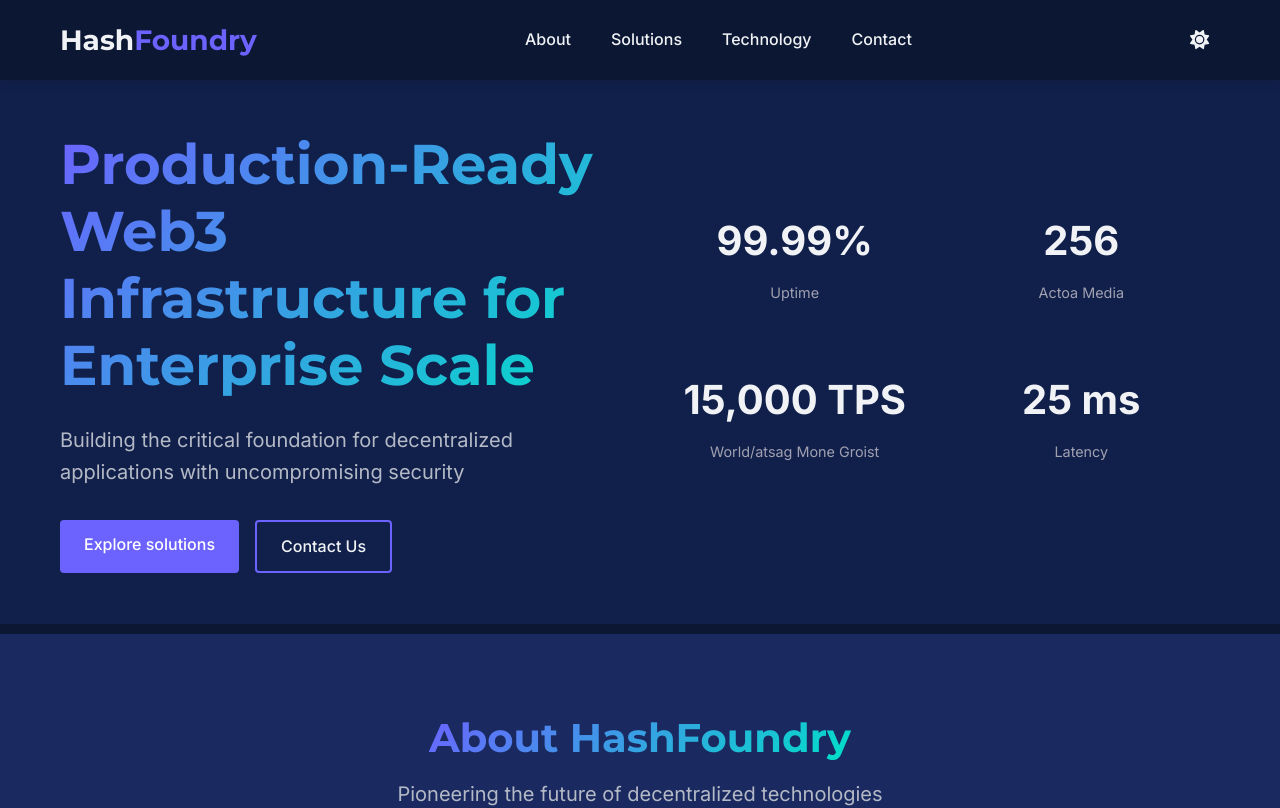
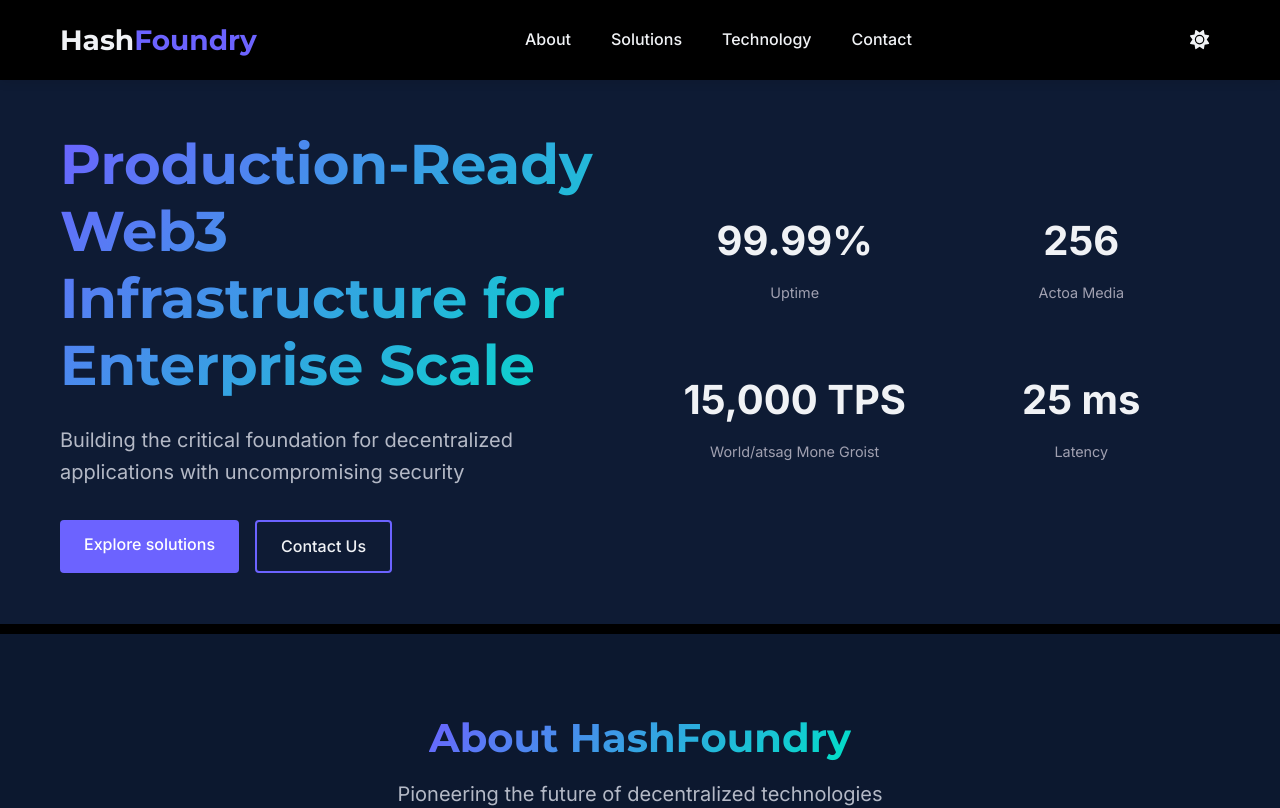
Before and after one commit to hashfoundry/site, a React (Create React App) app in the folder hashfoundry-react/: page / in a window 1280 px wide. Shown: the top 808 px of the page. Built offline with nearby package versions, Linux system fonts and the light colour scheme.

Commit message:
Optimized background colors

```diff
--- a/hashfoundry-react/src/assets/css/GlobalStyles.js
+++ b/hashfoundry-react/src/assets/css/GlobalStyles.js
@@ -34,18 +34,18 @@ const GlobalStyles = createGlobalStyle`
     --dark-text: #F0F2F5;
     --dark-text-secondary: #B4B9C6;
     --dark-border: #2D3748;
-    --dark-card-bg: #1A1F2E;
+    --dark-card-bg: #0E0E0E;
     --dark-hover: #2D3748;
 
     /* Dark theme section backgrounds */
-    --dark-header-bg: #0B1733;
-    --dark-hero-bg: #11204B;
-    --dark-about-bg: #1A2A60;
-    --dark-solutions-bg: #253478;
-    --dark-technology-bg: #2F3FA0;
-    --dark-contact-bg: #3A4BD0;
-    --dark-footer-bg: #081027;
-    --dark-divider: #0B1733;
+    --dark-header-bg: #000000;
+    --dark-hero-bg: #0E1B34;
+    --dark-about-bg: #0C182F;
+    --dark-solutions-bg: #0A1530;
+    --dark-technology-bg: #08122A;
+    --dark-contact-bg: #061024;
+    --dark-footer-bg: #0E0E0E;
+    --dark-divider: #000000;
 
     /* Common */
     --success: #48BB78;
--- a/hashfoundry-react/src/components/sections/ContactSection.js
+++ b/hashfoundry-react/src/components/sections/ContactSection.js
@@ -217,7 +217,6 @@ const ContactSection = () => {
   };
 
   return (
-    <>
     <SectionContainer id="contact" theme={theme}>
       <div className="container">
         <SectionHeader>
@@ -254,8 +253,6 @@ const ContactSection = () => {
         </ContactGrid>
       </div>
     </SectionContainer>
-      <SectionDivider />
-    </>
   );
 };
 
--- a/hashfoundry-react/src/components/sections/HeroSection.js
+++ b/hashfoundry-react/src/components/sections/HeroSection.js
@@ -164,10 +164,10 @@ const HeroSection = () => {
               {translate('Building the critical foundation for decentralized applications with uncompromising security', 'Создаем критически важный фундамент для децентрализованных приложений с бескомпромиссной безопасностью')}
             </HeroSubtitle>
             <HeroButtons>
-              <Button href="#solutions" className="primary">
+              <Button href="#solutions" className="primary" theme={theme}>
                 {translate('Explore solutions', 'Изучить решения')}
               </Button>
-              <Button href="#contact" className="secondary">
+              <Button href="#contact" className="secondary" theme={theme}>
                 {translate('Contact Us', 'Связаться с нами')}
               </Button>
             </HeroButtons>
```
Lines whose indentation alone changed are shown as unchanged.
